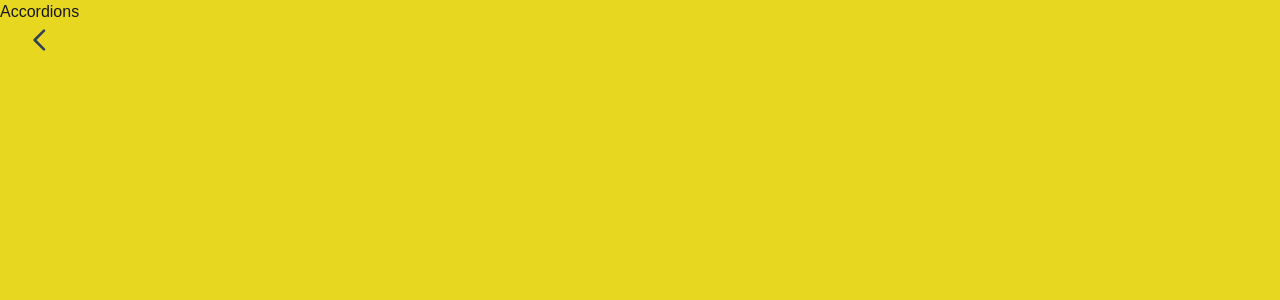
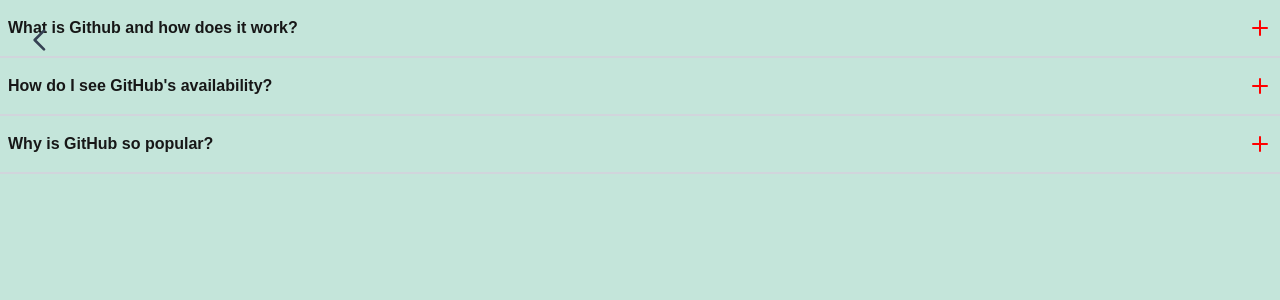
Before and after one commit to mattellegrino/public_holidays, a Next.js app: page /accordions in a window 1280 px wide. Shown: the top 300 px of the page. Built offline with nearby package versions, Linux system fonts and the light colour scheme.

Commit message:
creating route

```diff
--- /dev/null
+++ b/app/accordions/accordion.tsx
@@ -0,0 +1,31 @@
+'use client'
+
+import React, { useState } from 'react'
+import { Minus, Plus } from 'lucide-react';
+
+interface AccordionItem {
+  title: string
+  content: string
+}
+
+function Accordion({ item }: { item: AccordionItem }) {
+
+    const [expanded, setExpanded] = useState(false);
+
+
+  return (
+    <div className='w-full border-b-2 border-gray-300 py-4 px-2 space-y-2'>
+        <div className='flex justify-between transition-all duration-400'>
+            <span className='font-bold'>{item.title}</span>
+            {expanded ? (
+              <Minus className='left-0 cursor-pointer' color='red' onClick={() => setExpanded(false)}></Minus>
+            ) : (
+              <Plus className='left-0 cursor-pointer' color='red' onClick={() => setExpanded(true)}></Plus>
+            )}
+        </div>
+        {expanded && <p>{item.content}</p>}
+    </div>
+  )
+}
+
+export default Accordion
--- a/app/accordions/page.tsx
+++ b/app/accordions/page.tsx
@@ -1,9 +1,29 @@
 import React from 'react'
 import Link from 'next/link'
+import Accordion from './accordion'
 
 function Accordions() {
+
+  const dataItems = [
+          {
+            title: "What is Github and how does it work?",
+            content:
+              "GitHub is the home for all developers—a platform where you can share code, contribute to open source projects, or even automate your workflow with tools like GitHub Actions and Packages. If you’re just getting started with GitHub, you may know us best as a place for version control and collaboration.",
+          },
+          {
+            title: "How do I see GitHub's availability?",
+            content: "Check our real-time status report",
+          },
+          {
+            title: "Why is GitHub so popular?",
+            content:
+              "GitHub is built by developers for developers, and we’re proud to be home to the world’s largest open source community. With 50 million developers and millions more open source projects, GitHub has become the go-to place to collaborate and build software together.",
+          },
+]
+
+
   return (
-    <div>
+    <div className='container'>
       <Link href="/" className="absolute top-6 left-6 flex items-center group">
             <svg
             className="w-8 h-8 text-gray-700 group-hover:text-blue-600 transition"
@@ -16,8 +36,10 @@
             </svg>
             <span className="sr-only">Go Home</span>
       </Link>
-      <div>Accordions</div>
-      </div>
+      { dataItems.map ((item, index) => (
+        <Accordion key={index} item={item} />
+      ))}
+    </div>
   )
 }
 
--- a/app/globals.css
+++ b/app/globals.css
@@ -1,7 +1,7 @@
 @import "tailwindcss";
 
 :root {
-  --background: #e8d720;
+  --background: #c4e5da;
   --foreground: #171717;
 }
 
@@ -14,7 +14,7 @@
 
 @media (prefers-color-scheme: dark) {
   :root {
-    --background: #e8d720;
+    --background: #c4e5da;
     --foreground: #ededed;
   }
 }
--- a/package.json
+++ b/package.json
@@ -10,6 +10,7 @@
   },
   "dependencies": {
     "@tanstack/react-query": "^5.85.5",
+    "lucide-react": "^0.541.0",
     "next": "15.4.6",
     "react": "19.1.0",
     "react-dom": "19.1.0"
```
Also changed, not shown: 1 other file (tests, documents, lock files or other folders).
